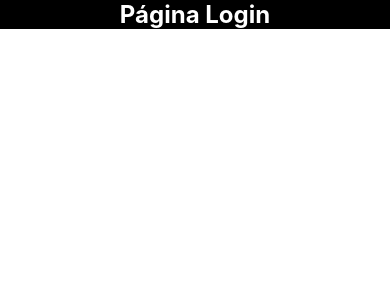
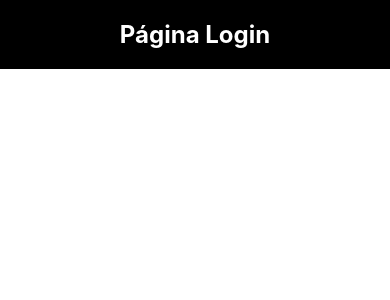
Before and after one commit to yaelgarcia2000/ReactNativeWebAPI, a React Native app in the folder proyectapp/: screen / in a window 390 px wide. Shown: the top 300 px of the page. Built offline with nearby package versions, Linux system fonts and the light colour scheme.

Commit message:
style 2 Text App

```diff
--- a/proyectapp/App.js
+++ b/proyectapp/App.js
@@ -14,6 +14,7 @@
     fontWeight: 'bold',
     backgroundColor: 'black',
     color: 'white',
+    paddingVertical: 20,
   },
 });
 export default App;
```
